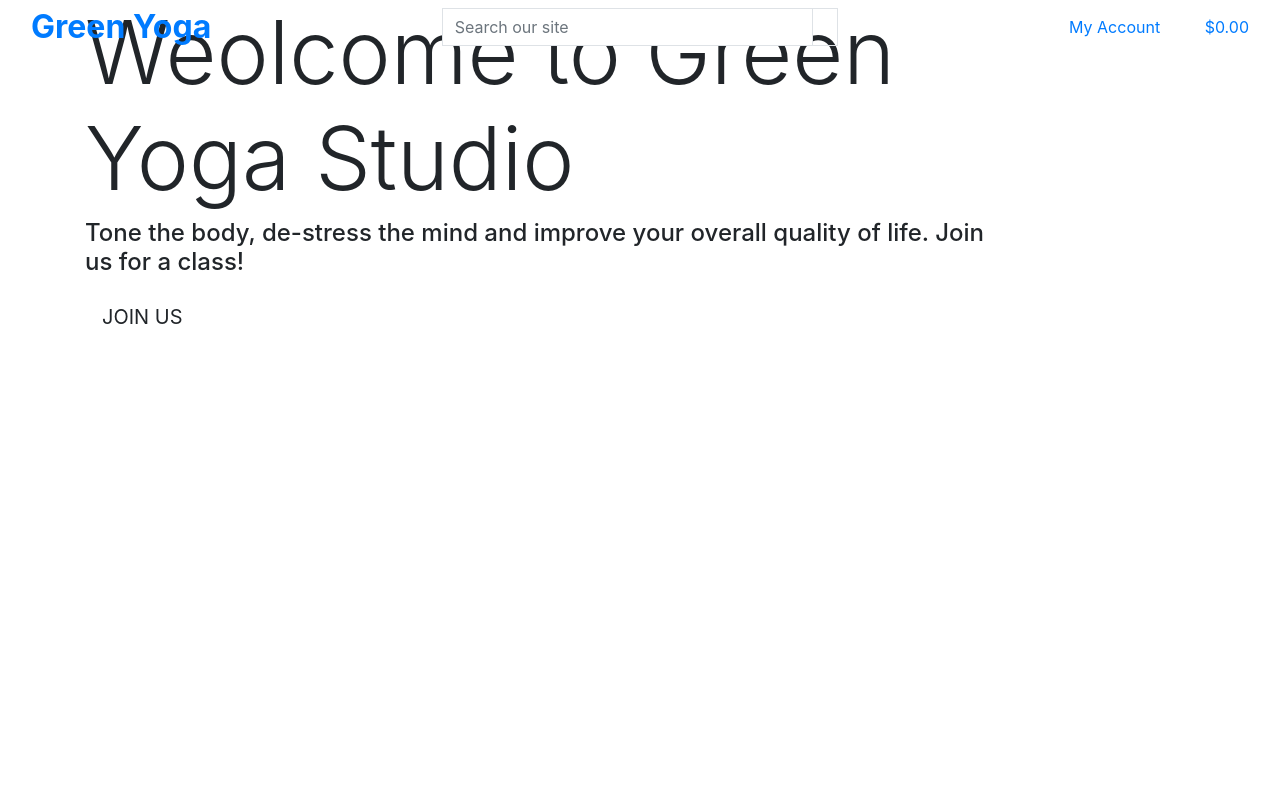
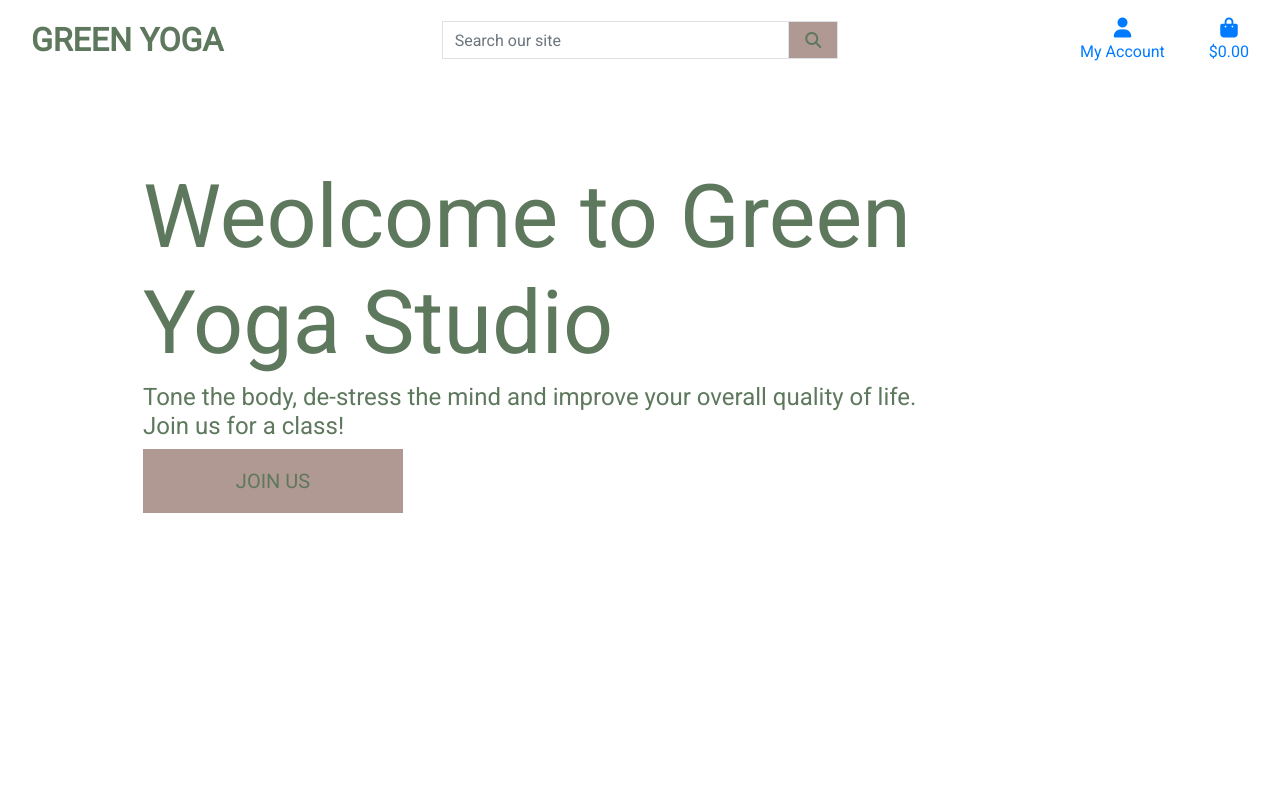
Before and after one commit to LAMcGuinness/ci-milestone-four, a Django app: template home/templates/home/index.html in a window 1280 px wide. Run offline with Django 3.2, Linux system fonts and the light colour scheme; the template is opened without the code that fills it, so the values that code supplies are empty; some libraries are stand-ins or nearby versions.

Commit message:
added homepage header accompanied with css

```diff
--- a/fitscription/settings.py
+++ b/fitscription/settings.py
@@ -147,6 +147,10 @@
 # https://docs.djangoproject.com/en/3.2/howto/static-files/
 
 STATIC_URL = '/static/'
+STATICFILES_DIRS = (os.path.join(BASE_DIR, 'static'),)
+
+MEDIA_URL = '/media/'
+MEDIA_ROOT = os.path.join(BASE_DIR, 'media')
 
 # Default primary key field type
 # https://docs.djangoproject.com/en/3.2/ref/settings/#default-auto-field
--- a/fitscription/urls.py
+++ b/fitscription/urls.py
@@ -15,9 +15,12 @@
 """
 from django.contrib import admin
 from django.urls import path, include
+from django.conf import settings
+from django.conf.urls.static import static
+
 
 urlpatterns = [
     path('admin/', admin.site.urls),
     path('accounts/', include('allauth.urls')),
     path('', include('home.urls')),
-]
+] + static(settings.MEDIA_URL, document_root=settings.MEDIA_ROOT)
--- /dev/null
+++ b/static/css/base.css
@@ -0,0 +1,79 @@
+@import url('https://fonts.googleapis.com/css2?family=Roboto&display=swap');
+
+html {
+    height: 100%;
+}
+
+body {
+    background: url('/media/ms4yogaback.jpg') no repeat center center fixed;
+    background-size: cover;
+    min-height: 100%;
+    color: #5D785C;
+    font-family: 'Roboto';
+}
+
+
+/* from Bulma for Font Awesome Icons*/
+.icon {
+    align-items: center;
+    display: inline-flex;
+    justify-content: center;
+    height: 1.5rem;
+    width: 1.5rem;
+    color: #5D785C;
+}
+
+.logo-font {
+    color: #5D785C;
+    text-transform: uppercase;
+}
+
+.main-logo-link {
+    width: fit-content;
+}
+
+.join-us-button {
+    background: #B19993;
+    color: #5D785C;
+    min-width: 260px;
+}
+
+.btn {
+    background: #B19993;
+    color: #5D785C;
+}
+
+.shop-now-button:hover,
+.shop-now-button:active,
+.shop-now-button:focus,
+.btn:hover,
+.btn:active,
+.btn:focus {
+    background: #222;
+    color: white;
+}
+
+
+/* -------------------------------- Media Queries */
+
+/* larger container for xl screens */
+@media (min-width: 1200px) {
+    .container {
+      max-width: 80%;
+    }
+  }
+
+/* fixed top navbar only on medium and up */
+@media (min-width: 992px) {
+    .fixed-top-desktop-only {
+        position: fixed;
+        top: 0;
+        right: 0;
+        left: 0;
+        z-index: 1030;
+    }
+
+    .header-container {
+        padding-top: 164px;
+    }
+}
--- a/templates/base.html
+++ b/templates/base.html
@@ -15,12 +15,14 @@
 
     {% block corecss %}
         <link rel="stylesheet" href="https://stackpath.bootstrapcdn.com/bootstrap/4.4.1/css/bootstrap.min.css" integrity="sha384-Vkoo8x4CGsO3+Hhxv8T/Q5PaXtkKtu6ug5TOeNV6gBiFeWPGFN9MuhOf23Q9Ifjh" crossorigin="anonymous">
+        <link rel="stylesheet" href="{% static 'css/base.css' %}">
     {% endblock %}
 
     {% block extra_css %}
     {% endblock %}
 
     {% block corejs %}
+        <script src="https://kit.fontawesome.com/7f01d486fb.js" crossorigin="anonymous"></script>
         <script src="https://code.jquery.com/jquery-3.4.1.slim.min.js"
             integrity="sha384-J6qa4849blE2+poT4WnyKhv5vZF5SrPo0iEjwBvKU7imGFAV0wwj1yYfoRSJoZ+n" crossorigin="anonymous">
         </script>
@@ -39,10 +41,10 @@
   </head>
   <body>
     <header class="container-fluid fixed-top">
-        <div class="row">
+        <div id="topnav" class="row bg-white pt-lg-2 d-none d-lg-flex">
             <div class="col-12 col-lg-4 my-auto py-1 py-lg-0 text-center text-lg-left">
                 <a href="{% url 'home' %}" class="nav-link main-logo-link">
-                    <h2 class="logo-font text-black my-0"><strong>Green Yoga</strong></h2>
+                    <h2 class="logo-font my-0"><strong>Green Yoga</strong></h2>
                 </a>
             </div>
             <div class="col-12 col-lg-4 my-auto py-1 py-lg-0">
```
Also changed, not shown: README.md, 1 other file.
